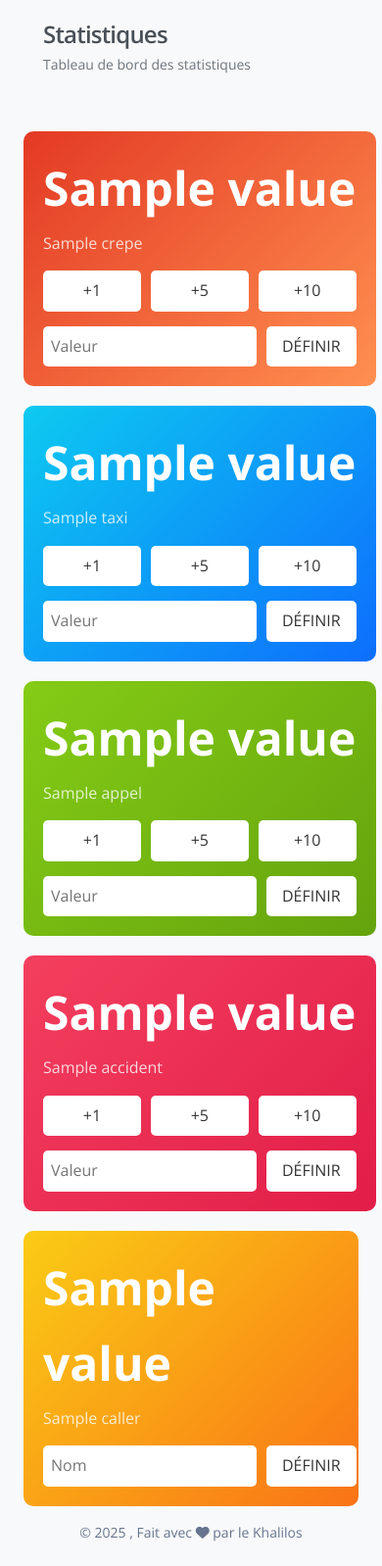
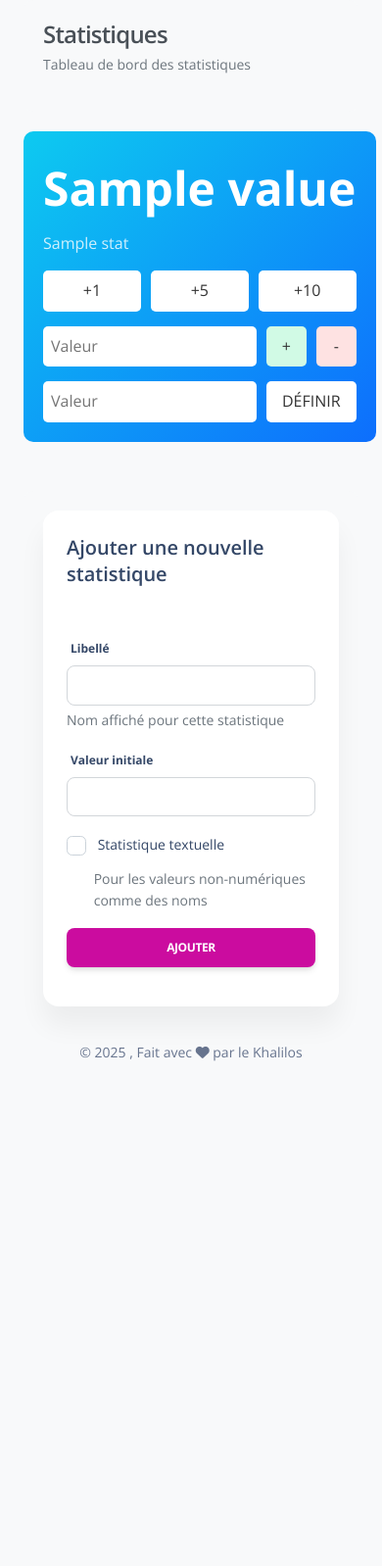
Before and after one commit to LOSS98/geca-admin, a Flask app: template templates/statistics.html in a window 390 px wide. Shown: the part 75-1673 px from the top of the page at 98% size. After the commit the page ends 1158 px from the top, so only its background shows below. Run offline with Flask 3, Linux system fonts and the light colour scheme; the template is opened without the code that fills it: most values are stand-ins (such as "Sample title", 1, 10 or a date in 2020); some libraries are stand-ins or nearby versions.

Commit message:
:sparkles: Introducing stats

```diff
--- a/main.py
+++ b/main.py
@@ -65,7 +65,7 @@ def create_app():
     with app.app_context():
         db.create_all()
         Role.initialize_roles()
-        Statistic.initialize_stats()
+        #Statistic.initialize_stats()
 
     return app
 
--- a/templates/statistics.html
+++ b/templates/statistics.html
@@ -20,11 +20,16 @@
         }
         .stats-container {
             display: grid;
-            grid-template-columns: repeat(4, 1fr);
+            grid-template-columns: repeat(3, 1fr);
             gap: 20px;
             margin-bottom: 20px;
         }
-        @media (max-width: 768px) {
+        @media (max-width: 1200px) {
+            .stats-container {
+                grid-template-columns: repeat(3, 1fr);
+            }
+        }
+        @media (max-width: 992px) {
             .stats-container {
                 grid-template-columns: repeat(2, 1fr);
             }
@@ -38,25 +43,30 @@
             border-radius: 10px;
             padding: 20px;
             color: white;
+            margin-bottom: 20px;
+            width: 100%;
+            box-sizing: border-box;
         }
-        .card-crepes {
+        .card-1 {
             background: linear-gradient(135deg, #e33a24 0%, #ff8f50 100%);
         }
-        .card-taxis {
+        .card-2 {
             background: linear-gradient(135deg, #0dcaf0 0%, #0d6efd 100%);
         }
-        .card-appels {
+        .card-3 {
             background: linear-gradient(135deg, #84cc16 0%, #65a30d 100%);
         }
-        .card-accidents {
+        .card-4 {
             background: linear-gradient(135deg, #f43f5e 0%, #e11d48 100%);
         }
-        .card-topcaller {
+        .card-5 {
             background: linear-gradient(135deg, #facc15 0%, #f97316 100%);
-            grid-column: span 2;
-            margin: 0 auto;
-            width: 100%;
-            max-width: 600px;
+        }
+        .card-text {
+            background: linear-gradient(135deg, #6b7280 0%, #374151 100%);
+        }
+        .card-default {
+            background: linear-gradient(135deg, #4f46e5 0%, #818cf8 100%);
         }
         .stat-value {
             font-size: 48px;
@@ -82,6 +92,32 @@
             font-weight: 500;
             flex: 1;
         }
+        .custom-increment {
+            display: flex;
+            gap: 10px;
+            margin-bottom: 15px;
+        }
+        .custom-input {
+            flex: 2;
+            padding: 8px;
+            border-radius: 5px;
+            border: none;
+        }
+        .btn-add, .btn-subtract {
+            flex: 1;
+            background-color: white;
+            color: #333;
+            border: none;
+            border-radius: 5px;
+            padding: 8px 0;
+            font-weight: 500;
+        }
+        .btn-add {
+            background-color: #d1fae5;
+        }
+        .btn-subtract {
+            background-color: #fee2e2;
+        }
         .stat-input-group {
             display: flex;
             gap: 10px;
@@ -100,6 +136,12 @@
             padding: 8px 16px;
             font-weight: 500;
         }
+        .new-stat-section {
+            margin-top: 30px;
+            padding: 20px;
+            background-color: #f8f9fa;
+            border-radius: 10px;
+        }
     </style>
 {% endblock %}
 
@@ -111,89 +153,92 @@
         </div>
 
         <div class="stats-container">
-            <div class="stat-card card-crepes">
-                <div class="stat-value" id="crepes-value">{{ stats.crepes.value if stats.crepes else '1895' }}</div>
-                <div class="stat-label">{{ stats.crepes.label if stats.crepes else 'Crêpes commandées' }}</div>
+            {% for stat in stats.values() %}
+                <div class="stat-card
+                    {% if stat.is_text %}card-text
+                    {% else %}card-{{ loop.index % 5 + 1 }}
+                    {% endif %}">
+                    <div class="stat-value" id="stat-{{ stat.id }}-value">{{ stat.value }}</div>
+                    <div class="stat-label">{{ stat.label }}</div>
+
+                    {% if not stat.is_text %}
                         <div class="stat-actions">
-                    <button class="btn-increment" onclick="incrementStat('crepes', 1)">+1</button>
-                    <button class="btn-increment" onclick="incrementStat('crepes', 5)">+5</button>
-                    <button class="btn-increment" onclick="incrementStat('crepes', 10)">+10</button>
+                            <button class="btn-increment" onclick="incrementStat({{ stat.id }}, 1)">+1</button>
+                            <button class="btn-increment" onclick="incrementStat({{ stat.id }}, 5)">+5</button>
+                            <button class="btn-increment" onclick="incrementStat({{ stat.id }}, 10)">+10</button>
                         </div>
+                        <div class="custom-increment">
+                            <input type="number" class="custom-input" id="stat-{{ stat.id }}-custom" placeholder="Valeur">
+                            <button class="btn-add" onclick="incrementStat({{ stat.id }}, document.getElementById('stat-{{ stat.id }}-custom').value ? parseInt(document.getElementById('stat-{{ stat.id }}-custom').value) : 0)">+</button>
+                            <button class="btn-subtract" onclick="incrementStat({{ stat.id }}, document.getElementById('stat-{{ stat.id }}-custom').value ? -parseInt(document.getElementById('stat-{{ stat.id }}-custom').value) : 0)">-</button>
+                        </div>
+                    {% endif %}
+
                     <div class="stat-input-group">
-                    <input type="text" class="stat-input" id="crepes-input" placeholder="Valeur">
-                    <button class="btn-set" onclick="setStat('crepes', document.getElementById('crepes-input').value)">DÉFINIR</button>
+                        <input type="text" class="stat-input" id="stat-{{ stat.id }}-input" placeholder="Valeur">
+                        <button class="btn-set" onclick="setStat({{ stat.id }}, document.getElementById('stat-{{ stat.id }}-input').value)">DÉFINIR</button>
                     </div>
                 </div>
-
-            <div class="stat-card card-taxis">
-                <div class="stat-value" id="taxis-value">{{ stats.taxis.value if stats.taxis else '58' }}</div>
-                <div class="stat-label">{{ stats.taxis.label if stats.taxis else 'Trajets en taxi' }}</div>
-                <div class="stat-actions">
-                    <button class="btn-increment" onclick="incrementStat('taxis', 1)">+1</button>
-                    <button class="btn-increment" onclick="incrementStat('taxis', 5)">+5</button>
-                    <button class="btn-increment" onclick="incrementStat('taxis', 10)">+10</button>
-                </div>
-                <div class="stat-input-group">
-                    <input type="text" class="stat-input" id="taxis-input" placeholder="Valeur">
-                    <button class="btn-set" onclick="setStat('taxis', document.getElementById('taxis-input').value)">DÉFINIR</button>
-                </div>
+            {% endfor %}
         </div>
 
-            <div class="stat-card card-appels">
-                <div class="stat-value" id="appels-value">{{ stats.appels.value if stats.appels else '368' }}</div>
-                <div class="stat-label">{{ stats.appels.label if stats.appels else 'Appels au standard' }}</div>
-                <div class="stat-actions">
-                    <button class="btn-increment" onclick="incrementStat('appels', 1)">+1</button>
-                    <button class="btn-increment" onclick="incrementStat('appels', 5)">+5</button>
-                    <button class="btn-increment" onclick="incrementStat('appels', 10)">+10</button>
+        <div class="new-stat-section">
+            <div class="row">
+                <div class="col-md-6 col-lg-4 mx-auto">
+                    <div class="card">
+                        <div class="card-header">
+                            <h5 class="card-title mb-0">Ajouter une nouvelle statistique</h5>
                         </div>
-                <div class="stat-input-group">
-                    <input type="text" class="stat-input" id="appels-input" placeholder="Valeur">
-                    <button class="btn-set" onclick="setStat('appels', document.getElementById('appels-input').value)">DÉFINIR</button>
+                        <div class="card-body">
+                            <form id="newStatForm">
+                                <div class="mb-3">
+                                    <label for="newStatLabel" class="form-label">Libellé</label>
+                                    <input type="text" class="form-control" id="newStatLabel" required>
+                                    <div class="form-text">Nom affiché pour cette statistique</div>
                                 </div>
+                                <div class="mb-3">
+                                    <label for="newStatValue" class="form-label">Valeur initiale</label>
+                                    <input type="text" class="form-control" id="newStatValue" required>
                                 </div>
-
-            <div class="stat-card card-accidents">
-                <div class="stat-value" id="accidents-value">{{ stats.accidents.value if stats.accidents else '10' }}</div>
-                <div class="stat-label">{{ stats.accidents.label if stats.accidents else 'Nombre d\'accidents' }}</div>
-                <div class="stat-actions">
-                    <button class="btn-increment" onclick="incrementStat('accidents', 1)">+1</button>
-                    <button class="btn-increment" onclick="incrementStat('accidents', 5)">+5</button>
-                    <button class="btn-increment" onclick="incrementStat('accidents', 10)">+10</button>
+                                <div class="mb-3 form-check">
+                                    <input type="checkbox" class="form-check-input" id="isTextStat">
+                                    <label class="form-check-label" for="isTextStat">Statistique textuelle</label>
+                                    <div class="form-text">Pour les valeurs non-numériques comme des noms</div>
                                 </div>
-                <div class="stat-input-group">
-                    <input type="text" class="stat-input" id="accidents-input" placeholder="Valeur">
-                    <button class="btn-set" onclick="setStat('accidents', document.getElementById('accidents-input').value)">DÉFINIR</button>
+                                <button type="submit" class="btn btn-primary w-100">Ajouter</button>
+                            </form>
                         </div>
                     </div>
                 </div>
-
-        <div class="stat-card card-topcaller">
-            <div class="stat-value" id="top_caller-value">{{ stats.top_caller.value if stats.top_caller else 'khalil' }}</div>
-            <div class="stat-label">{{ stats.top_caller.label if stats.top_caller else 'Le plus d\'appel au standard' }}</div>
-            <div class="stat-input-group">
-                <input type="text" class="stat-input" id="top_caller-input" placeholder="Nom">
-                <button class="btn-set" onclick="setStat('top_caller', document.getElementById('top_caller-input').value)">DÉFINIR</button>
             </div>
         </div>
     </div>
 
     <script>
-        function incrementStat(key, amount) {
+        function incrementStat(id, amount) {
+            // Vérifier si amount est un nombre valide
+            if (isNaN(amount) || amount === '') {
+                alert('Veuillez entrer un nombre valide');
+                return;
+            }
+
             fetch('/api/statistics/increment', {
                 method: 'POST',
                 headers: {
                     'Content-Type': 'application/json'
                 },
                 body: JSON.stringify({
-                    key: key,
-                    amount: amount
+                    id: id,
+                    amount: parseInt(amount)
                 })
             })
             .then(response => response.json())
             .then(data => {
                 if (data.success) {
-                    document.getElementById(`${key}-value`).textContent = data.statistic.value;
+                    document.getElementById(`stat-${id}-value`).textContent = data.statistic.value;
+                    if (document.getElementById(`stat-${id}-custom`)) {
+                        document.getElementById(`stat-${id}-custom`).value = '';
+                    }
                 } else {
                     alert('Erreur: ' + data.error);
                 }
@@ -204,7 +249,7 @@
             });
         }
 
-        function setStat(key, value) {
+        function setStat(id, value) {
             if (value === '') {
                 alert('Veuillez entrer une valeur');
                 return;
@@ -216,15 +261,15 @@
                     'Content-Type': 'application/json'
                 },
                 body: JSON.stringify({
-                    key: key,
+                    id: id,
                     value: value
                 })
             })
             .then(response => response.json())
             .then(data => {
                 if (data.success) {
-                    document.getElementById(`${key}-value`).textContent = data.statistic.value;
-                    document.getElementById(`${key}-input`).value = '';
+                    document.getElementById(`stat-${id}-value`).textContent = data.statistic.value;
+                    document.getElementById(`stat-${id}-input`).value = '';
                 } else {
                     alert('Erreur: ' + data.error);
                 }
@@ -234,5 +279,44 @@
                 alert('Une erreur est survenue');
             });
         }
+
+        document.addEventListener('DOMContentLoaded', function() {
+            // Formulaire pour ajouter une nouvelle statistique
+            const newStatForm = document.getElementById('newStatForm');
+
+            newStatForm.addEventListener('submit', function(e) {
+                e.preventDefault();
+
+                const label = document.getElementById('newStatLabel').value.trim();
+                const value = document.getElementById('newStatValue').value.trim();
+                const isText = document.getElementById('isTextStat').checked;
+
+                // Créer la nouvelle statistique via l'API
+                fetch('/api/statistics/create', {
+                    method: 'POST',
+                    headers: {
+                        'Content-Type': 'application/json'
+                    },
+                    body: JSON.stringify({
+                        label: label,
+                        value: value,
+                        is_text: isText
+                    })
+                })
+                .then(response => response.json())
+                .then(data => {
+                    if (data.success) {
+                        // Recharger la page pour afficher la nouvelle statistique
+                        window.location.reload();
+                    } else {
+                        alert('Erreur: ' + data.error);
+                    }
+                })
+                .catch(error => {
+                    console.error('Error:', error);
+                    alert('Une erreur est survenue lors de la création de la statistique');
+                });
+            });
+        });
     </script>
 {% endblock %}
```
Also changed, not shown: models/statistic.py (+62 -21 lines), routes/stats.py (+64 -11 lines). Lines whose indentation alone changed are shown as unchanged.
